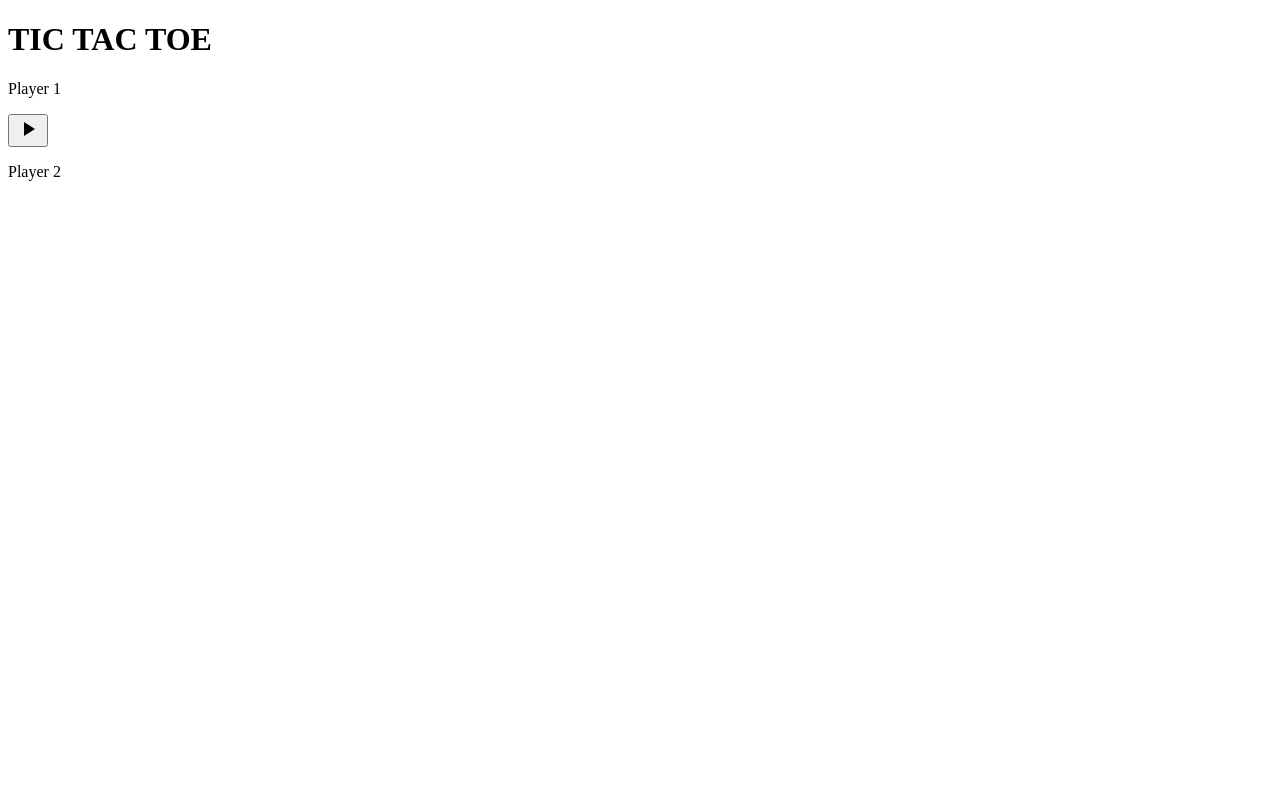
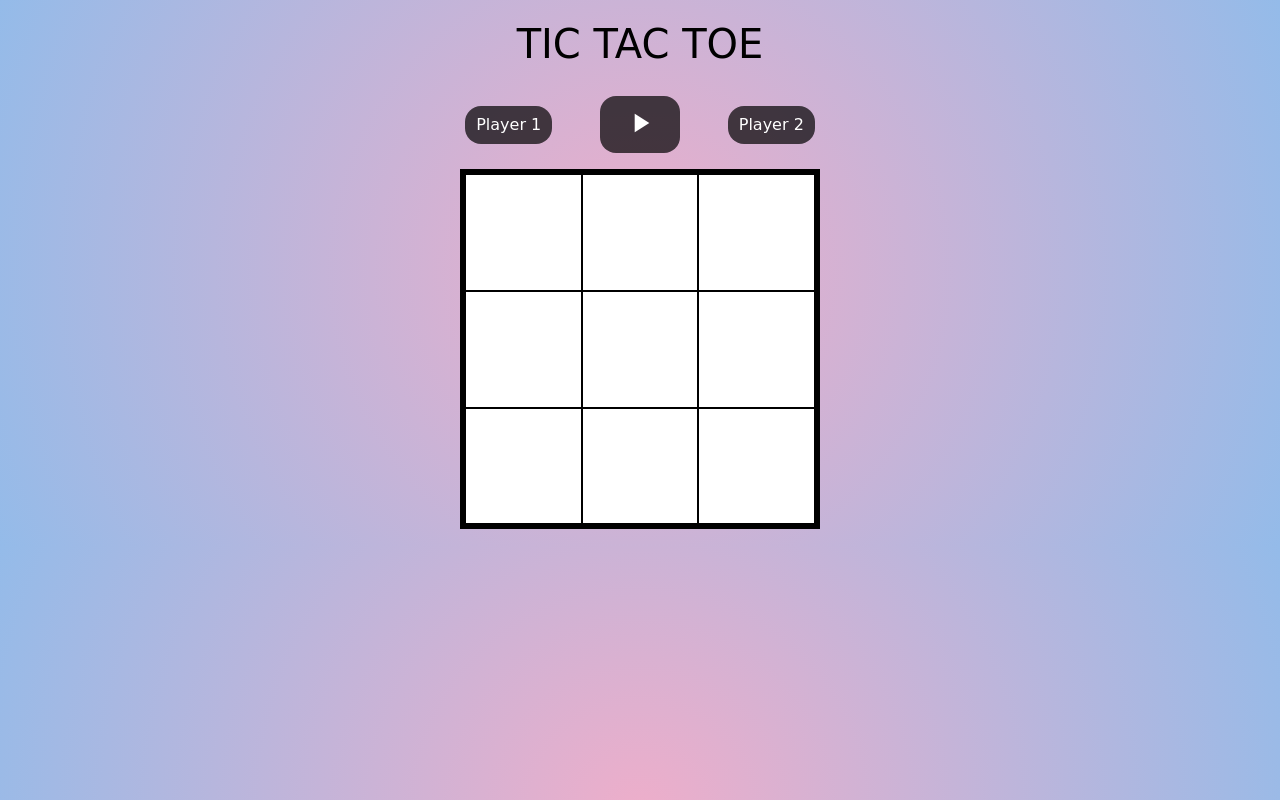
Before and after one commit to dyskgo/tictactoe, a plain HTML site: page index.html in a window 1280 px wide. Drawn offline with Linux system fonts and the light colour scheme; the site is published under a folder, as on GitHub Pages, so addresses that start at the root find nothing; a web font is replaced by a local one.

Commit message:
updated file path

```diff
--- a/index.html
+++ b/index.html
@@ -7,7 +7,7 @@
         <link href="https://fonts.googleapis.com/css2?family=Chelsea+Market&display=swap" rel="stylesheet">
         <link href="https://fonts.googleapis.com/icon?family=Material+Icons"
       rel="stylesheet">
-        <link href="/styles.css" rel="stylesheet" type="text/css">
+        <link href="styles.css" rel="stylesheet" type="text/css">
     </head>
     <body>
         <h1>TIC TAC TOE</h1>
@@ -28,7 +28,7 @@
                 <div id="22"></div>
             </div>
             <div id="result"></div>
-        <script src="/script.js" type="text/javascript">
+        <script src="script.js" type="text/javascript">
         </script>
     </body>
 
```
